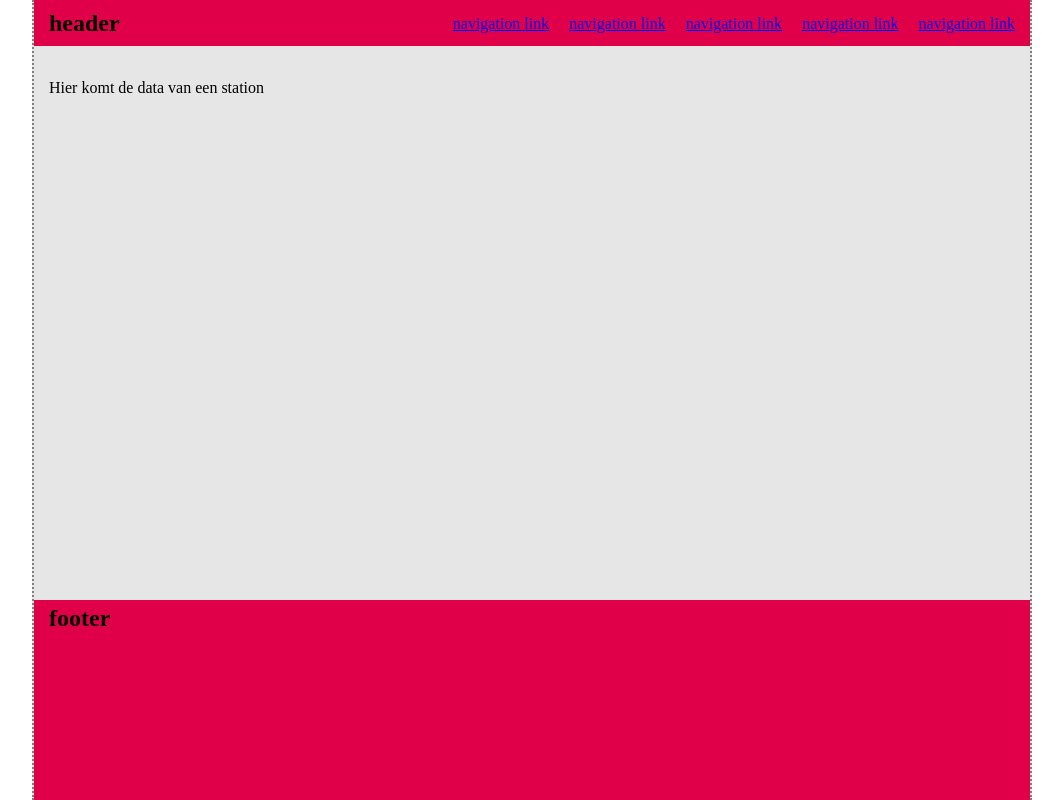
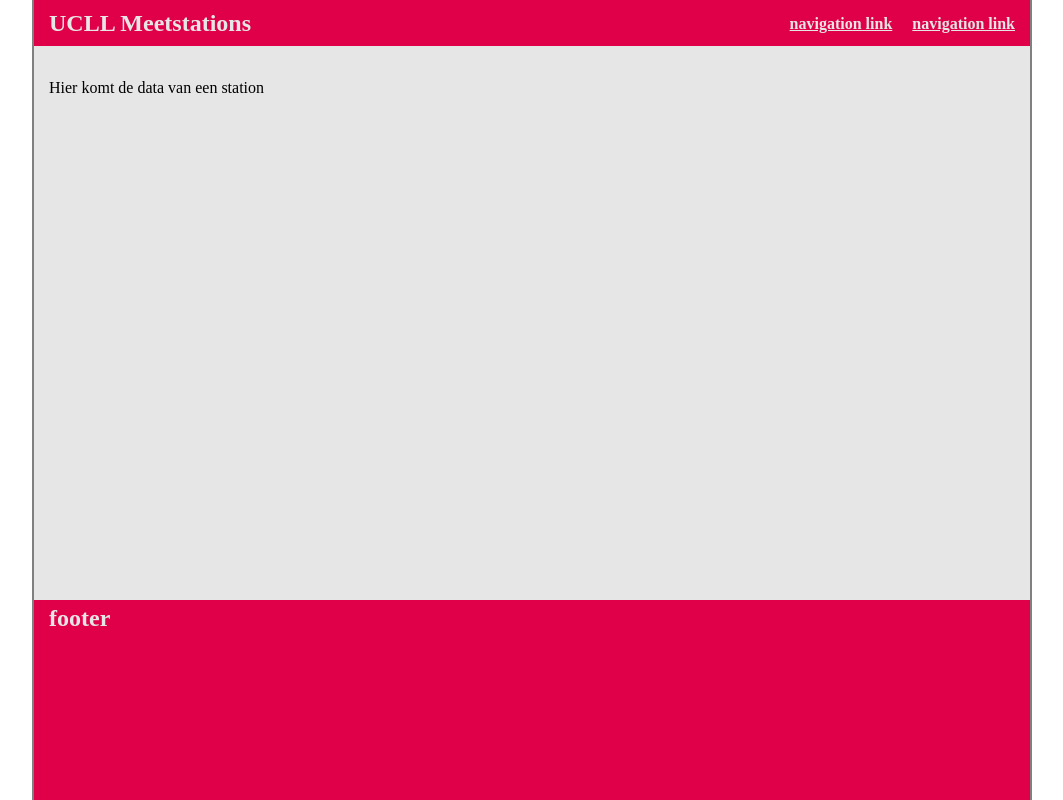
Before and after one commit to vvnoah/weatherstation-web, a website: page public/index.html in a window 1280 px wide. Shown: the whole page, without its empty margins (108-1171 px from the left). Drawn offline with Linux system fonts and the light colour scheme; files that its build step writes are made by us from their sources.

Commit message:
changed text color

```diff
--- a/public/index.html
+++ b/public/index.html
@@ -5,20 +5,17 @@
     <meta name="viewport" content="width=device-width, initial-scale=1.0">
     <link rel="stylesheet" href="reset.css">
     <link rel="stylesheet" href="style.css">
-    <title>Website</title>
+    <title>UCLL Meetstations</title>
 </head>
 <body>
     <div class="page">
         <header class="page-header">
             <div>
-                <h2>header</h2>
+                <h2>UCLL Meetstations</h2>
                 <label for="page-nav-toggle-checkbox" class="page-nav-toggle-label">☰</label>
             </div>
             <input type="checkbox" id="page-nav-toggle-checkbox">
             <nav class="page-nav">
-                <a href="#">navigation link</a>
-                <a href="#">navigation link</a>
-                <a href="#">navigation link</a>
                 <a href="#">navigation link</a>
                 <a href="#">navigation link</a>
             </nav>
--- a/public/static/style.css
+++ b/public/static/style.css
@@ -1,14 +1,23 @@
 :root {
     --color-primary: rgb(230, 230, 230);
-    --color-secondary: rgb(63, 63, 63);
-    --color-accent: rgb(224, 0, 73);
+    --color-secondary: rgb(224, 0, 73);
+
+    --color-font-1: rgb(63, 63, 63);
+    --color-font-2: rgb(230, 230, 230);
 
     --padding-inline: 15px;
     --padding-section: 30px;
+
+    --border-1: 2px solid gray;
 }
 
 body {
     overflow-y: scroll;
+}
+
+a {
+    font-weight: bold;
+    color: var(--color-font-2);
 }
 
 .page {
@@ -32,7 +41,8 @@ body {
     padding-top: 5px;
     padding-inline: var(--padding-inline);
 
-    background-color: var(--color-accent);
+    background-color: var(--color-secondary);
+    color: var(--color-font-2);
 }
 
 .page-header > div {
@@ -50,7 +60,7 @@ body {
     align-items: flex-start;
     gap: 10px;
     margin-bottom: 10px;
-    background-color: var(--color-accent);
+    background-color: var(--color-secondary);
 }
 
 #page-nav-toggle-checkbox {
@@ -71,8 +81,8 @@ body {
 
 @media (min-width: 768px) {
     .page {
-        border-left: 2px dotted gray;
-        border-right: 2px dotted gray;
+        border-left: var(--border-1);
+        border-right: var(--border-1);
     }
 
     .page-header {
@@ -108,6 +118,6 @@ footer {
     flex-shrink: 0;
     height: 200px;
     padding-inline: var(--padding-inline);
-
-    background-color: var(--color-accent);
+    background-color: var(--color-secondary);
+    color: var(--color-font-2);
 }
```
